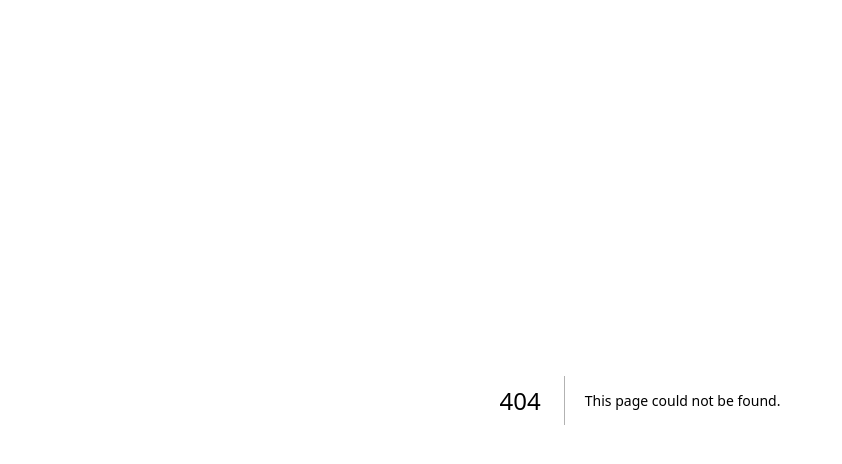
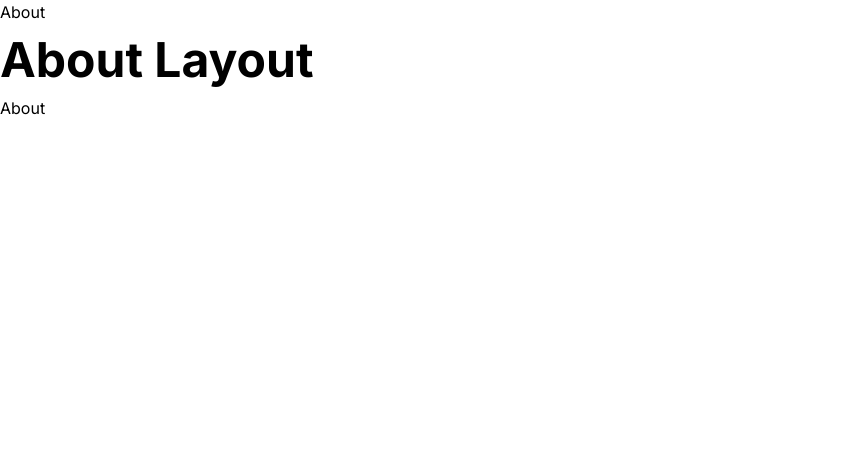
Before and after one commit to ArtyomZayarny/nextjs-bootcamp, a Next.js app: page /about in a window 1280 px wide. Before the commit this address had no page. Shown: the top 464 px of the page, without its empty margins (0-842 px from the left). Built offline with nearby package versions, Linux system fonts and the light colour scheme.

Commit message:
Page and layouts

```diff
--- /dev/null
+++ b/app/about/layout.tsx
@@ -0,0 +1,16 @@
+import { Children } from 'react'
+
+function AboutLayout({
+  children
+}: Readonly<{
+  children: React.ReactNode
+}>) {
+  return (
+    <section>
+      <h1>About Layout</h1>
+      <div className='mt-6'>{children}</div>
+    </section>
+  )
+}
+
+export default AboutLayout
--- /dev/null
+++ b/app/about/page.tsx
@@ -0,0 +1,7 @@
+import React from 'react'
+
+function About() {
+  return <div>About</div>
+}
+
+export default About
--- /dev/null
+++ b/app/about/team/page.tsx
@@ -0,0 +1,5 @@
+const TeamPage = () => {
+  return <div>Team page</div>
+}
+
+export default TeamPage
--- a/app/layout.tsx
+++ b/app/layout.tsx
@@ -1,22 +1,35 @@
-import type { Metadata } from "next";
-import { Inter } from "next/font/google";
-import "./globals.css";
+import type { Metadata } from 'next'
+import { Inter } from 'next/font/google'
+import './globals.css'
+import Link from 'next/link'
 
-const inter = Inter({ subsets: ["latin"] });
+const inter = Inter({ subsets: ['latin'] })
 
 export const metadata: Metadata = {
-  title: "Create Next App",
-  description: "Generated by create next app",
-};
+  title: 'Create Next App',
+  description: 'Generated by create next app'
+}
 
 export default function RootLayout({
-  children,
+  children
 }: Readonly<{
-  children: React.ReactNode;
+  children: React.ReactNode
 }>) {
   return (
-    <html lang="en">
-      <body className={inter.className}>{children}</body>
+    <html lang='en'>
+      <body className={inter.className}>
+        <header className='bg-gray-100 p-4'>
+          <nav>
+            <ul>
+              <li>
+                <Link href='/about'>About</Link>
+              </li>
+            </ul>
+          </nav>
+        </header>
+
+        <main>{children}</main>
+      </body>
     </html>
-  );
+  )
 }
```
